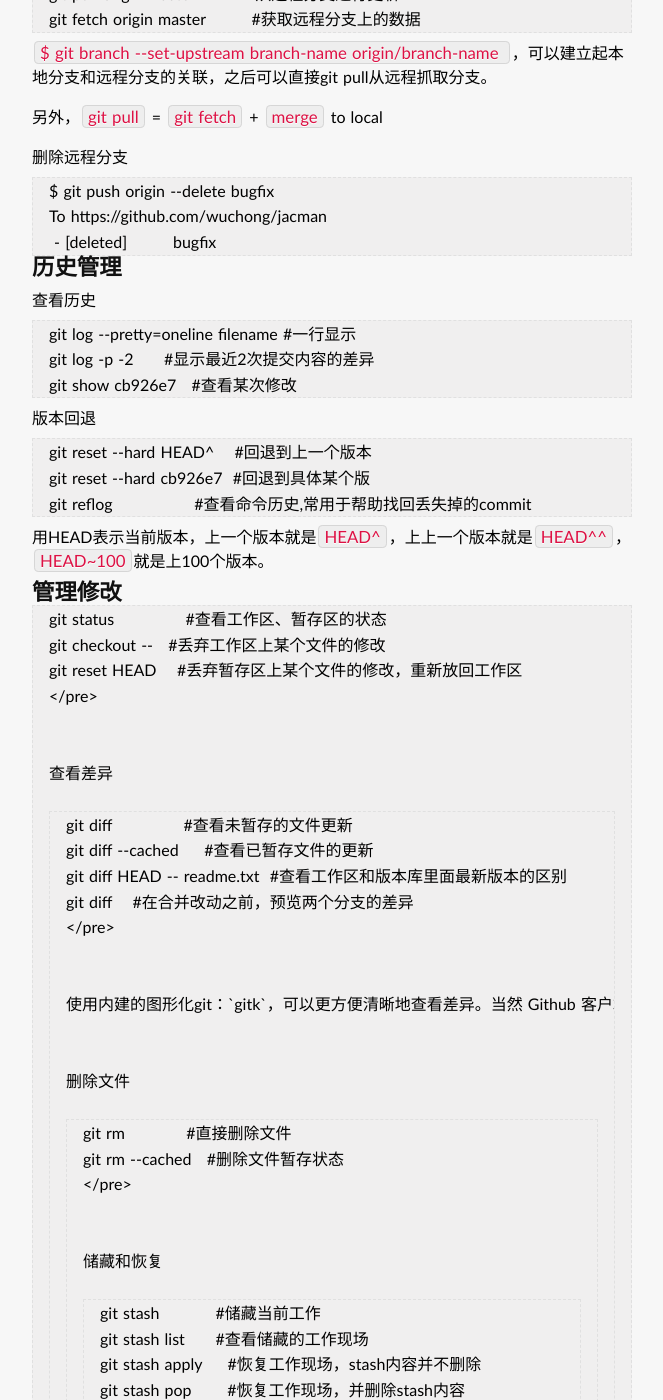
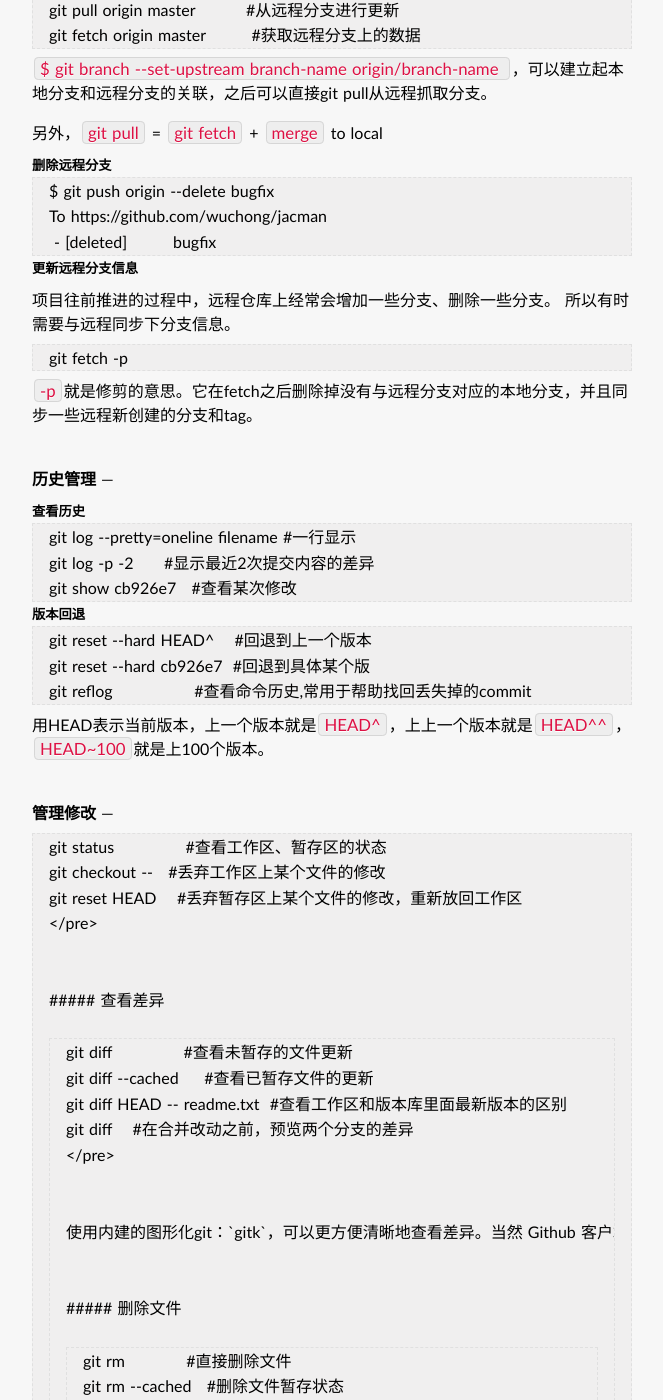
Before and after one commit to hopehook/HopeHook.com, a Jekyll site: the page built from _posts/2015-07-27-GitCommand.md, in a window 1280 px wide and 1400 px high, scrolled down 1044 px. Shown: the whole window, without its empty margins (308-971 px from the left). Built offline with Jekyll 4.4.1, drawn with Linux system fonts in a browser that asks for light colours; some web fonts are replaced; Markdown is read by kramdown in place of the engine named in the settings; comment, search, counter and statistics services are not loaded; some of the changed text lies outside the part shown.

Commit message:
Update 2015-07-27-GitCommand.md

```diff
--- a/_posts/2015-07-27-GitCommand.md
+++ b/_posts/2015-07-27-GitCommand.md
@@ -9,7 +9,7 @@ tags: Git
 
 [原文](http://wuchong.me/blog/2015/03/30/git-useful-skills/#)
 
-
+<br/>
 **工作流**
 ---
 
@@ -18,19 +18,19 @@ Git 最核心的一个概念就是工作流。工作区(Workspace)是电脑中
 
 ![工作流](/assets/images/git.jpg)
 
-
+<br/>
 **远程仓库**
 ---
 
 
-添加远程仓库
+#####添加远程仓库
 
 <pre>
 git remote add origin git@server-name:path/repo-name.git  #添加一个远程库
 </pre>
 
 
-查看远程仓库
+#####查看远程仓库
 
 <pre>
 git remote      #要查看远程库的信息
@@ -38,14 +38,14 @@ git remote -v   #显示更详细的信息
 </pre>
 
 
-推送分支
+#####推送分支
 
 <pre>
 git push origin master    #推送到远程master分支
 </pre>
 
 
-抓取分支
+#####抓取分支
 
 <pre>
 git clone git@server-name:path/repo-name.git   #克隆远程仓库到本地(能看到master分支)
@@ -62,7 +62,7 @@ $ git branch --set-upstream branch-name origin/branch-name
 另外，`git pull` = `git fetch` + `merge` to local
 
 
-删除远程分支
+#####删除远程分支
 
 <pre>
 $ git push origin --delete bugfix
@@ -70,12 +70,21 @@ To https://github.com/wuchong/jacman
  - [deleted]         bugfix
 </pre>
 
+#####更新远程分支信息
 
+项目往前推进的过程中，远程仓库上经常会增加一些分支、删除一些分支。 所以有时需要与远程同步下分支信息。
+<pre>
+git fetch -p
+</pre>
+
+`-p`就是修剪的意思。它在fetch之后删除掉没有与远程分支对应的本地分支，并且同步一些远程新创建的分支和tag。
+
+<br/>
 **历史管理**
 ---
 
 
-查看历史
+#####查看历史
 
 <pre>
 git log --pretty=oneline filename #一行显示
@@ -84,7 +93,7 @@ git show cb926e7   #查看某次修改
 </pre>
 
 
-版本回退
+#####版本回退
 
 <pre>
 git reset --hard HEAD^    #回退到上一个版本
@@ -95,7 +104,7 @@ git reflog                #查看命令历史,常用于帮助找回丢失掉的c
 
 用HEAD表示当前版本，上一个版本就是`HEAD^`，上上一个版本就是`HEAD^^`，`HEAD~100`就是上100个版本。
 
-
+<br/>
 **管理修改**
 ---
 
@@ -107,7 +116,7 @@ git reset HEAD <file>   #丢弃暂存区上某个文件的修改，重新放回
 </pre>
 
 
-查看差异
+#####查看差异
 
 <pre>
 git diff              #查看未暂存的文件更新
@@ -120,7 +129,7 @@ git diff <source_branch> <target_branch>  #在合并改动之前，预览两个
 使用内建的图形化git：`gitk`，可以更方便清晰地查看差异。当然 Github 客户端也不错。
 
 
-删除文件
+#####删除文件
 
 <pre>
 git rm <file>           #直接删除文件
@@ -128,7 +137,7 @@ git rm --cached <file>  #删除文件暂存状态
 </pre>
 
 
-储藏和恢复
+#####储藏和恢复
 
 <pre>
 git stash           #储藏当前工作
@@ -137,12 +146,12 @@ git stash apply     #恢复工作现场，stash内容并不删除
 git stash pop       #恢复工作现场，并删除stash内容
 </pre>
 
-
+<br/>
 **分支管理**
 ---
 
 
-创建分支
+#####创建分支
 
 <pre>
 git branch develop              #只创建分支
@@ -150,7 +159,7 @@ git checkout -b master develop  #创建并切换到 develop 分支
 </pre>
 
 
-合并分支
+#####合并分支
 
 <pre>
 git checkout master         #切换到主分支
@@ -158,12 +167,12 @@ git merge --no-ff develop   #把 develop 合并到 master 分支，no-ff 选项
 git branch -d develop       #删除 develop 分支
 </pre>
 
-
+<br/>
 **标签**
 ---
 
 
-显示标签
+#####显示标签
 
 <pre>
 git tag         #列出现有标签
@@ -171,7 +180,7 @@ git show <tagname>  #显示标签信息
 </pre>
 
 
-创建标签
+#####创建标签
 
 <pre>
 git tag v0.1    #新建标签，默认位 HEAD
@@ -180,7 +189,7 @@ git tag -a v0.1 -m 'version 0.1 released'   #新建带注释标签
 </pre>
 
 
-操作标签
+#####操作标签
 
 
 <pre>
@@ -193,12 +202,12 @@ git tag -d <tagname>          #删除标签
 git push origin :refs/tags/<tagname>      #删除远程标签
 </pre>
 
-
+<br/>
 **Git 设置**
 ---
 
 
-设置 commit 的用户和邮箱
+#####设置 commit 的用户和邮箱
 
 <pre>
 git config user.name "xx"               #设置 commit 的用户
```
